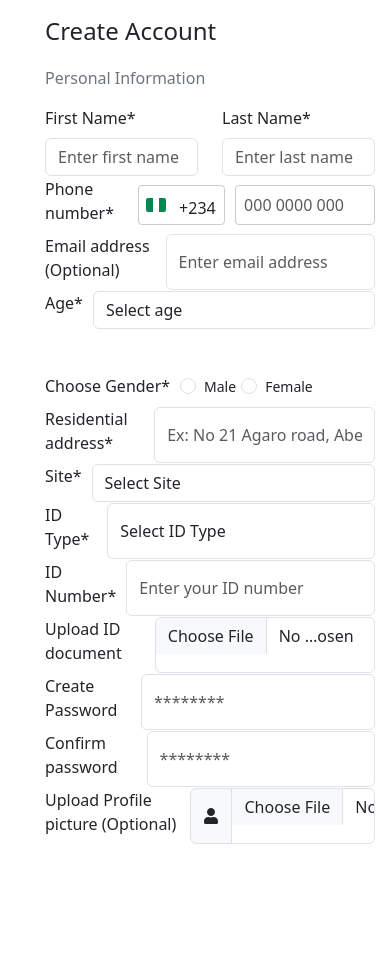
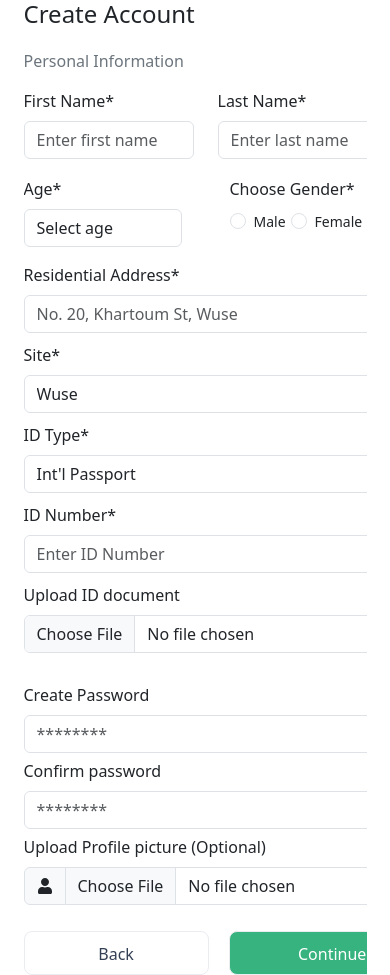
Before and after one commit to abbakarrsadiq/e-farm, a React (Vite) app: page /account in a window 390 px wide. Before the commit the page ends 844 px from the top, so only its background shows below. Built offline with nearby package versions, Linux system fonts and the light colour scheme.

Commit message:
fixed scrolling on desktop

```diff
--- a/src/components/login/login.scss
+++ b/src/components/login/login.scss
@@ -29,7 +29,7 @@
   background-color: #FFFF;
 }
 
-.form {
+.login-form {
   width: 360px;
   height: 356px;
   gap: 40px;
@@ -168,10 +168,9 @@ p {
     margin-top: 0;
   }
   .login-container {
-    max-width: 343px;
-    margin: 0;
-    margin-top: 4.875rem;
-    background-color: #FFFF;
+    max-width: 360px;
+    margin: 0 auto;
+    margin-top: 8.875rem;
   }
 
   .login-image {
@@ -189,6 +188,6 @@ p {
     font-size: 14px;
     color: #667085;
     margin-left: 5px;
-    margin-top: -70px;
+    top: -5rem;
   }
 }
--- a/src/components/login/login.tsx
+++ b/src/components/login/login.tsx
@@ -55,7 +55,7 @@ const Login: React.FC = () => {
       <div className="login-container">
       <div className="back-arrow">
         <FontAwesomeIcon icon={faChevronLeft}/> Back home</div>
-        <Form className="form" onSubmit={formik.handleSubmit}>
+        <Form className="login-form" onSubmit={formik.handleSubmit}>
         <h1>Welcome back!</h1>
         <p>Welcome back! Please enter your details.</p>
           <Form.Group controlId="credential">
--- a/src/components/signup/stepOne/account.scss
+++ b/src/components/signup/stepOne/account.scss
@@ -1,17 +1,19 @@
+
 body {
-  overflow: hidden;
+  overflow: auto;
+  height: 120%;
 }
 
 .account-wrapper {
   display: flex;
   width: 100vw;
-    height: 100vh;
+  height: 120%;
 }
 
 .image-container {
   flex: 1;
   max-width: 700px;
-    height: 864px;
+  height: 100%;
   display: block;
   background: #F5F0EC;
   justify-content: center;
@@ -25,164 +27,72 @@ body {
   border-radius: 30px;
 }
 
+
 .account-container {
+  overflow-y: auto;
   flex: 1;
   max-width: 484px;
-    height: 100vh;
+  height: 120%;
   gap: 56px;
   margin-left: 3.875rem;
   margin-top: 4.475rem;
   background-color: #FFF;
   position: relative;
 }
+
+
 .account-container::-webkit-scrollbar {
   width: 0;
   background: transparent;
 }
 
-  .form {
+
+.account-form {
   overflow-y: auto;
   overflow-x: hidden;
   box-sizing: border-box;
-    width: 404px;
-    min-height: 100vh;
-    max-height: 100vh;
-    height: calc(100vh - 8.35rem);
+  width: 100%;
+  height: 120%;
   gap: 40px;
 }
-  .form::-webkit-scrollbar {
+
+
+.account-form::-webkit-scrollbar {
   width: 0;
   background: transparent;
-}
-
-      .form-header {
-        display: flex;
-        justify-content: space-between;
-        margin: 15px;
-        width: 100vw;
-
-        a {
-            font-size: 14px;
-            color: #000;
-            text-decoration: none;
-
-            &.login-link {
-                color: #000;
-                font-size: 14px;
-                font-family: Inter;
-                font-size: 14px;
-                font-weight: 400;
-                line-height: 20px;
-
-            }
-        }
-    }
-
-          .form-input {
-            display: flex;
-            align-items: center;
-            gap: 10px;
-          }
-
-          .country-code-container {
-            display: flex;
-            align-items: center;
-            position: relative;
-          }
-
-          .country-code {
-            padding-left: 2.5rem;
-            padding-right: 0.5rem;
-            padding-bottom: 0;
-            margin-bottom: 0;
-            height: 2.5rem;
-            border: 1px solid #ccc;
-            border-radius: 4px;
-            background-color: white;
-            appearance: none;
-            line-height: normal;
-          }
-
-          .country-code-container::before {
-            content: '';
-            position: absolute;
-            left: 8px;
-            top: 50%;
-            transform: translateY(-50%);
-            width: 20px;
-            height: 14px;
-            background: linear-gradient(
-                to right,
-                #018850 33%,
-                #fff 33%,
-                #fff 66%,
-                #018850 66%
-            );
-            border-radius: 2px;
-          }
-
-          input[type="tel"] {
-            flex: 1;
-            padding: 0.5rem;
-            height: 2.5rem;
-            border: 1px solid #ccc;
-            border-radius: 4px;
-            box-sizing: border-box;
 }
 
 
 @media (max-width: 768px) {
   .account-wrapper {
-    display: flex;
-    width: 95vw;
-    height: 100vh;
+    justify-content: center;
+    align-items: center;
+    height: 120%;
+    overflow-x: hidden;
   }
 
-    .login-image {
+  .image-container {
     display: none;
   }
 
-    .login-container {
-      width: 100%;
-      max-height: fit-content;
-    }
   .account-container {
-      max-width: 343px;
-      height: 100vh;
+    max-width: 404px;
+    width: 120%;
+    height: fit-content;
     gap: 24px;
-      margin-left: 1.875rem;
-      margin-top: 4.475rem;
+    margin: 0 auto;
+    padding: 0;
     background-color: #FFF;
-      position: relative;
+    box-sizing: border-box;
   }
 
-  .form-header {
-    display: flex;
-    justify-content: space-between;
-    margin: 2px;
-    width: 100%;
-    padding-top: 10px;
-
-    a {
-        font-size: 14px;
-        color: #000;
-        text-decoration: none;
-
-        &.login-link {
-            color: #000;
-            font-size: 14px;
-            margin-right: -1px;
-            font-family: Inter;
-            font-size: 14px;
-            font-weight: 400;
-            line-height: 20px;
-            text-align: left;
-
-        }
+  .account-form {
+    margin-left: 0;
+    width: 120%;
+    height: auto;
   }
 }
 
-  }
 
 h1 {
   font-size: 2rem;
@@ -237,10 +147,12 @@ body {
   color: #667085;
   margin-top: 0;
 }
+
 .form-row {
   display: flex;
   gap: 45px;
 }
+
 .gender-options {
   display: flex;
   gap: 5px;
@@ -255,6 +167,7 @@ body {
     margin-right: 5px;
   }
 }
+
 h2 {
   font-size: 24px;
   margin-bottom: 20px;
@@ -264,12 +177,14 @@ p {
   font-size: 16px;
   margin-bottom: 20px;
 }
+
 .buttons {
   display: flex;
   justify-content: space-between;
   width: 100%;
   margin-top: 10px;
 }
+
 .buttons .back {
   width: 45%;
   height: 44px;
@@ -291,3 +206,15 @@ p {
   border: 1px solid #EAECF0;
   text-align: center;
 }
+
+.form-group {
+  width: 388px;
+  height: 66px;
+  gap: 6px;
+}
+
+.inputs {
+  width: 360px;
+  height: 24px;
+  gap: 8px;
+}
--- a/src/components/signup/stepOne/create-account.tsx
+++ b/src/components/signup/stepOne/create-account.tsx
@@ -1,9 +1,9 @@
 import React from 'react';
-import { Form, Row, Col, Button, InputGroup } from 'react-bootstrap';
+import { Form, Row, Col, InputGroup } from 'react-bootstrap';
 import { useNavigate } from 'react-router-dom';
 import * as Yup from 'yup';
 import { useFormik } from 'formik';
-import { FaUser } from 'react-icons/fa'; // Import user thumbnail icon
+import { FaUser } from 'react-icons/fa';
 import './account.scss';
 import ProgressSteps from '../steps/progressSteps';
 import formImage from './account.png';
@@ -56,21 +56,19 @@ export const Account: React.FC = () => {
   return (
     <div className="account-wrapper">
       <div className="image-container">
-        <img src={formImage} alt="Farm Warehouse" className='image'/>
+        <img src={formImage} alt="Farm Warehouse" className="image" />
       </div>
       <ProgressSteps currentStep={2} totalSteps={4} />
-      <div className="form">
-        <div className="form-header">
-          <a onClick={() => navigate('/')}>Back home</a>
-          <a onClick={() => navigate('/')}>Already have an account? Log in</a>
-        </div>
+
+      <div>
         <div className="account-container">
-          <Form onSubmit={formik.handleSubmit}>
+          <Form onSubmit={formik.handleSubmit} className="account-form">
             <h2>Create Account</h2>
             <p>Personal Information</p>
 
-            <Form.Group className="form-group">
-              <Row>
+            {/* First Name and Last Name */}
+            <Form.Group className="mb-3">
+              <Row className="d-flex justify-content-between" style={{ width: '388px', height: '72px' }}>
                 <Col>
                   <Form.Label>First Name*</Form.Label>
                   <Form.Control
@@ -98,47 +96,13 @@ export const Account: React.FC = () => {
               </Row>
             </Form.Group>
 
-            <Form.Group className="form-group">
-              <Form.Label>Phone number*</Form.Label>
-              <div className="form-input d-flex align-items-center">
-                <div className="country-code-container">
-                  <Form.Control as="select" className="country-code">
-                    <option value="+234" className='mb-0 pb-0'>+234</option>
-                  </Form.Control>
-                  <div className="nigeria" />
-                </div>
-                <Form.Control
-                  type="tel"
-                  placeholder="000 0000 000"
-                  {...formik.getFieldProps('phoneNumber')}
-                  isInvalid={Boolean(formik.touched.phoneNumber && formik.errors.phoneNumber)}
-                />
-                <Form.Control.Feedback type="invalid">
-                  {formik.errors.phoneNumber}
-                </Form.Control.Feedback>
-              </div>
-            </Form.Group>
-
-            <Form.Group className="form-group">
-              <Form.Label>Email address (Optional)</Form.Label>
-              <Form.Control
-                type="email"
-                placeholder="Enter email address"
-                {...formik.getFieldProps('email')}
-is             Invalid={Boolean(formik.touched.email && formik.errors.email)}
-              />
-              <Form.Control.Feedback type="invalid">
-                {formik.errors.email}
-              </Form.Control.Feedback>
-            </Form.Group>
-
-            <Row className="form-row">
+            {/* Age and Gender */}
+            <Form.Group className="mb-3">
+              <Row className="d-flex justify-content-between" style={{ width: '388px', height: '70px', gap: '24px' }}>
                 <Col>
-                <Form.Group className="form-group mb-0">
-                  <Form.Label htmlFor="age">Age*</Form.Label>
+                  <Form.Label>Age*</Form.Label>
                   <Form.Control
                     as="select"
-                    id="age"
                     {...formik.getFieldProps('age')}
                     isInvalid={Boolean(formik.touched.age && formik.errors.age)}
                   >
@@ -152,10 +116,8 @@ is             Invalid={Boolean(formik.touched.email && formik.errors.email)}
                   <Form.Control.Feedback type="invalid">
                     {formik.errors.age}
                   </Form.Control.Feedback>
-                </Form.Group>
                 </Col>
                 <Col>
-                <Form.Group className="form-group">
                   <Form.Label>Choose Gender*</Form.Label>
                   <div className="gender-options">
                     <Form.Check
@@ -176,74 +138,76 @@ is             Invalid={Boolean(formik.touched.email && formik.errors.email)}
                       {formik.errors.gender}
                     </Form.Control.Feedback>
                   </div>
-                </Form.Group>
                 </Col>
               </Row>
+            </Form.Group>
 
-            <Form.Group className="form-group">
-              <Form.Label>Residential address*</Form.Label>
+            <Form.Group className="" style={{ width: '388px', height: '70px', gap: '6px', marginTop: '10px', marginBottom: '10px' }}>
+              <Form.Label>Residential Address*</Form.Label>
               <Form.Control
                 type="text"
-                placeholder="Ex: No 21 Agaro road, Abeokuta."
-                {...formik.getFieldProps('address')}
-                isInvalid={Boolean(formik.touched.address && formik.errors.address)}
+                placeholder="No. 20, Khartoum St, Wuse"
+                {...formik.getFieldProps('confirmPassword')}
+                isInvalid={Boolean(formik.touched.address && formik.errors.confirmPassword)}
               />
               <Form.Control.Feedback type="invalid">
                 {formik.errors.address}
               </Form.Control.Feedback>
             </Form.Group>
 
-            <Form.Group className="form-group">
+            <Form.Group className="" style={{ width: '388px', height: '70px', gap: '6px', marginTop: '10px', marginBottom: '10px' }}>
               <Form.Label>Site*</Form.Label>
               <Form.Control
                 as="select"
-                className="select-site"
-                {...formik.getFieldProps('site')}
-                isInvalid={formik.touched.site && formik.errors.site}
+                {...formik.getFieldProps('age')}
+                isInvalid={Boolean(formik.touched.age && formik.errors.age)}
               >
-                <option value="">Select Site</option>
-                <option value="private">Private</option>
-                <option value="public">Public</option>
-                <option value="mix-plots">Mix plots</option>
+                <option value="wuse">Wuse</option>
+                <option value="under-18">Garki</option>
+                <option value="18-25">Apo</option>
+                <option value="26-35">Gwarinpa</option>
+                <option value="36-45">Jabi</option>
+                <option value="senior">Maitama</option>
               </Form.Control>
               <Form.Control.Feedback type="invalid">
                 {formik.errors.site}
               </Form.Control.Feedback>
             </Form.Group>
 
-            <Form.Group className="form-group">
+            <Form.Group className="" style={{ width: '388px', height: '70px', gap: '6px', marginTop: '10px', marginBottom: '10px' }}>
               <Form.Label>ID Type*</Form.Label>
               <Form.Control
                 as="select"
-                className="select-site"
-                {...formik.getFieldProps('idType')}
-                isInvalid={formik.touched.idType && formik.errors.idType}
+                {...formik.getFieldProps('age')}
+                isInvalid={Boolean(formik.touched.age && formik.errors.age)}
               >
-                <option value="">Select ID Type</option>
-                <option value="passport">International Passport</option>
-                <option value="national-id">National ID</option>
-                <option value="voters-card">Voters Card</option>
-                <option value="driving-license">Driving License</option>
+                <option value="passport">Int'l Passport</option>
+                <option value="nimc">National ID</option>
+                <option value="voter">Voter's Card</option>
+                <option value="driving">Driving License</option>
+                <option value="student">Studen ID</option>
               </Form.Control>
               <Form.Control.Feedback type="invalid">
                 {formik.errors.idType}
               </Form.Control.Feedback>
             </Form.Group>
 
-            <Form.Group className="form-group">
+
+            <Form.Group className="" style={{ width: '388px', height: '70px', gap: '6px', marginTop: '10px', marginBottom: '10px' }}>
               <Form.Label>ID Number*</Form.Label>
               <Form.Control
                 type="text"
-                placeholder="Enter your ID number"
+                placeholder="Enter ID Number"
                 {...formik.getFieldProps('idNumber')}
-                isInvalid={formik.touched.idNumber && formik.errors.idNumber}
+                isInvalid={Boolean(formik.touched.idNumber && formik.errors.idNumber)}
               />
               <Form.Control.Feedback type="invalid">
                 {formik.errors.idNumber}
               </Form.Control.Feedback>
             </Form.Group>
 
-            <Form.Group className="form-group">
+            {/* Upload ID Document */}
+            <Form.Group className="mb-3" style={{ width: '388px', height: '84px' }}>
               <Form.Label>Upload ID document</Form.Label>
               <Form.Control
                 type="file"
@@ -251,37 +215,37 @@ is             Invalid={Boolean(formik.touched.email && formik.errors.email)}
               />
             </Form.Group>
 
-            <Form.Group className="form-group">
+            <Form.Group className="" style={{ width: '388px', height: '66px', marginTop: '1px', marginBottom: '10px' }}>
               <Form.Label>Create Password</Form.Label>
               <Form.Control
                 type="password"
                 placeholder="********"
                 {...formik.getFieldProps('password')}
-                isInvalid={formik.touched.password && formik.errors.password}
+                isInvalid={Boolean(formik.touched.password && formik.errors.password)}
               />
               <Form.Control.Feedback type="invalid">
                 {formik.errors.password}
               </Form.Control.Feedback>
             </Form.Group>
 
-            <Form.Group className="form-group">
+            <Form.Group className="" style={{ width: '388px', height: '66px', marginTop: '10px', marginBottom: '10px' }}>
               <Form.Label>Confirm password</Form.Label>
               <Form.Control
                 type="password"
                 placeholder="********"
                 {...formik.getFieldProps('confirmPassword')}
-                isInvalid={formik.touched.confirmPassword && formik.errors.confirmPassword}
+                isInvalid={Boolean(formik.touched.confirmPassword && formik.errors.confirmPassword)}
               />
               <Form.Control.Feedback type="invalid">
                 {formik.errors.confirmPassword}
               </Form.Control.Feedback>
             </Form.Group>
 
-            <Form.Group className="form-group">
+            <Form.Group className="mb-3" style={{ width: '388px', height: '80px', marginBottom: '10px' }}>
               <Form.Label>Upload Profile picture (Optional)</Form.Label>
               <InputGroup>
                 <InputGroup.Text>
-                  <FaUser /> {/* User thumbnail icon */}
+                  <FaUser />
                 </InputGroup.Text>
                 <Form.Control
                   type="file"
@@ -290,10 +254,10 @@ is             Invalid={Boolean(formik.touched.email && formik.errors.email)}
               </InputGroup>
             </Form.Group>
             <div className="buttons">
-              <button type="submit" name="back" className="back">
+              <button type="button" className="back" onClick={() => navigate('/previous-step')}>
                 Back
               </button>
-              <button type="submit" name="continue" className="continue">
+              <button type="submit" className="continue">
                 Continue
               </button>
             </div>
--- a/src/components/signup/steps/steps.scss
+++ b/src/components/signup/steps/steps.scss
@@ -3,7 +3,7 @@
   flex-direction: column;
   font-family: -apple-system, BlinkMacSystemFont, 'Segoe UI', Roboto, Oxygen, Ubuntu, Cantarell, 'Open Sans', 'Helvetica Neue', sans-serif;
   align-items: center;
-  margin: 50px 0 0 3.875rem;
+  margin: 30px 0 0 2.875rem;
   padding-top: 50px;
 
   .step {
```
Lines whose indentation alone changed are shown as unchanged.
